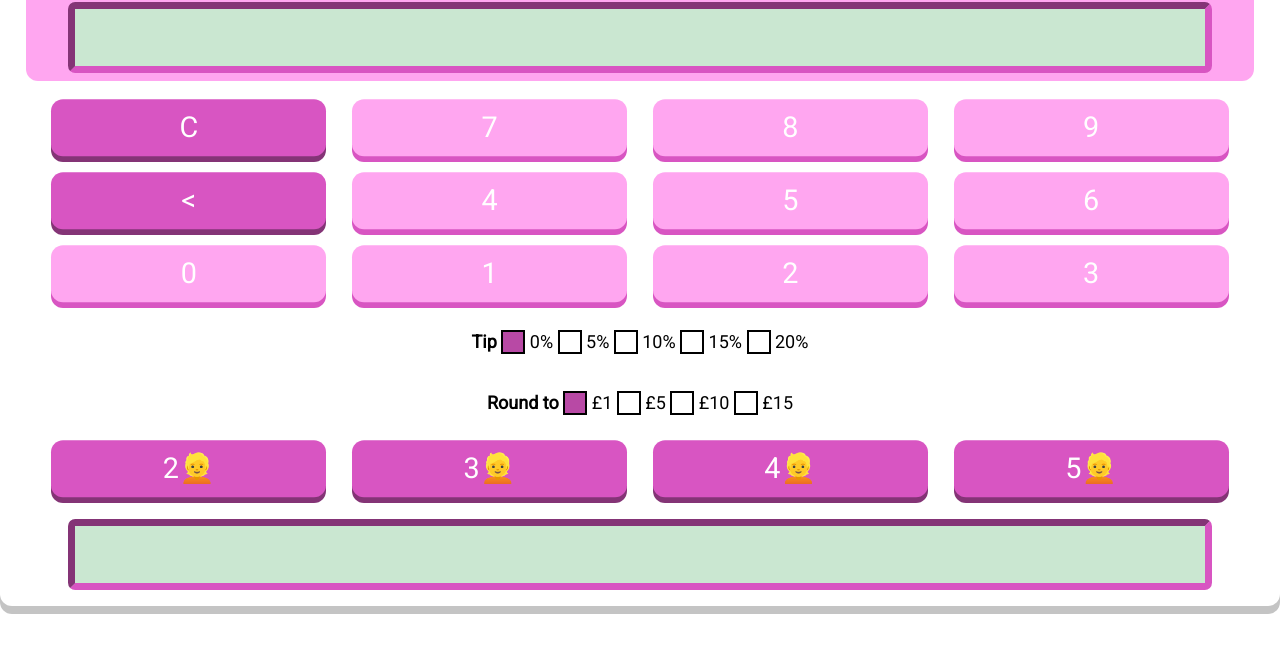
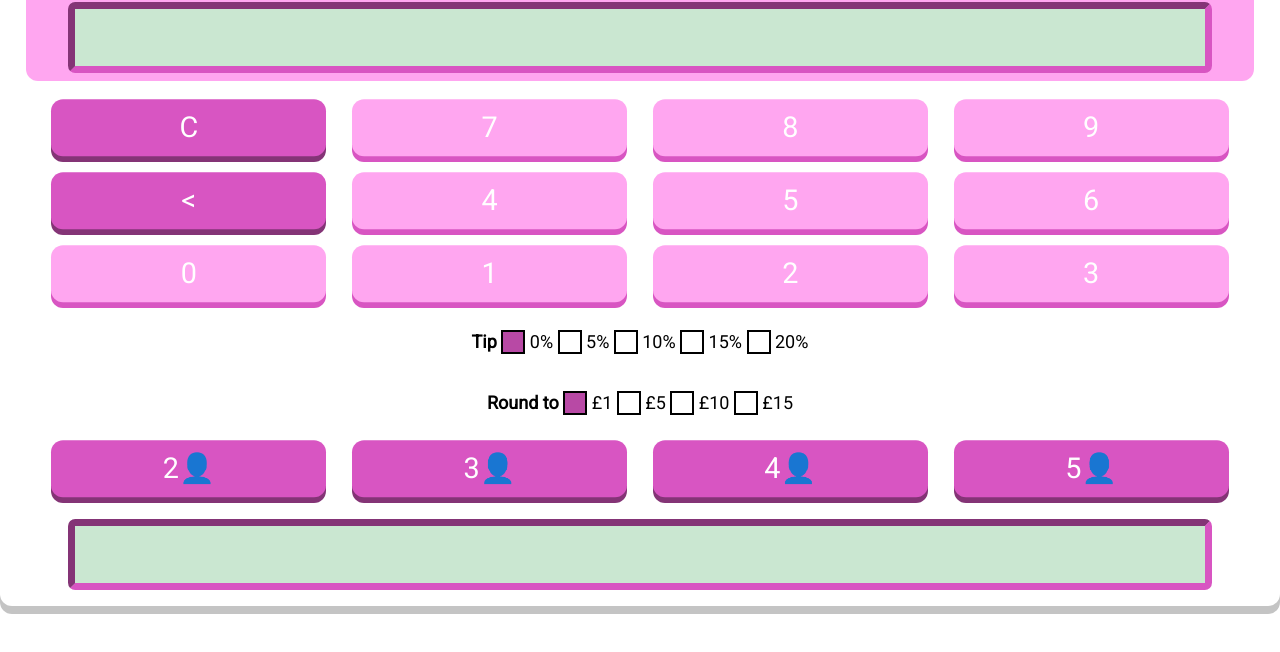
Before and after one commit to bru2k/BillSplitter, a plain HTML site: page index.html in a window 1280 px wide. Shown: the part 74-726 px from the top of the page. Drawn offline with Linux system fonts and the light colour scheme; a web font is replaced by a local one.

Commit message:
Changed the person icon to a blank shadow silhouette

```diff
--- a/index.html
+++ b/index.html
@@ -164,26 +164,26 @@
                 <div class="grid-item">
                     <button class="key c" id="c2" value=2>
                         <span class="keyfront c">
-                            2&#128113;
+                            2&#128100;
                         </span>
                     </button>
                 </div>
                 <div class="grid-item">
                     <button class="key c" id="c3" value=3>
                         <span class="keyfront c">
-                            3&#128113;
+                            3&#128100;
                         </span>
                     </button>            </div>
                 <div class="grid-item">
                     <button class="key c" id="c4" value=4>
                         <span class="keyfront c">
-                            4&#128113;
+                            4&#128100;
                         </span>
                     </button>            </div>
                 <div class="grid-item">
                     <button class="key c" id="c5" value=5>
                         <span class="keyfront c">
-                            5&#128113;
+                            5&#128100;
                         </span>
                     </button>            </div>
                 </div>
```
